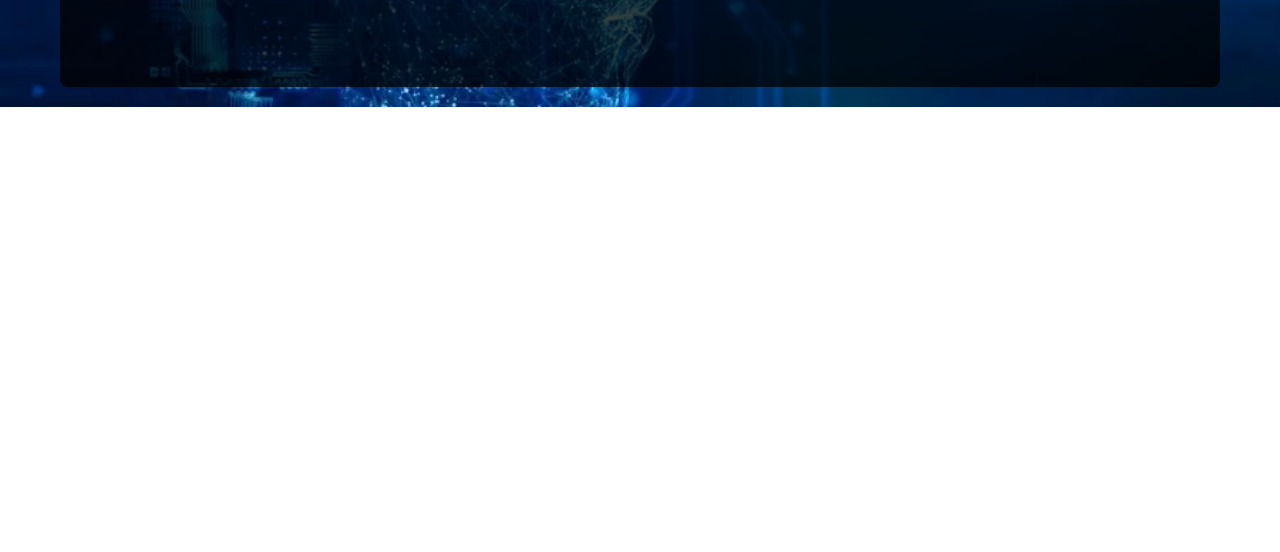
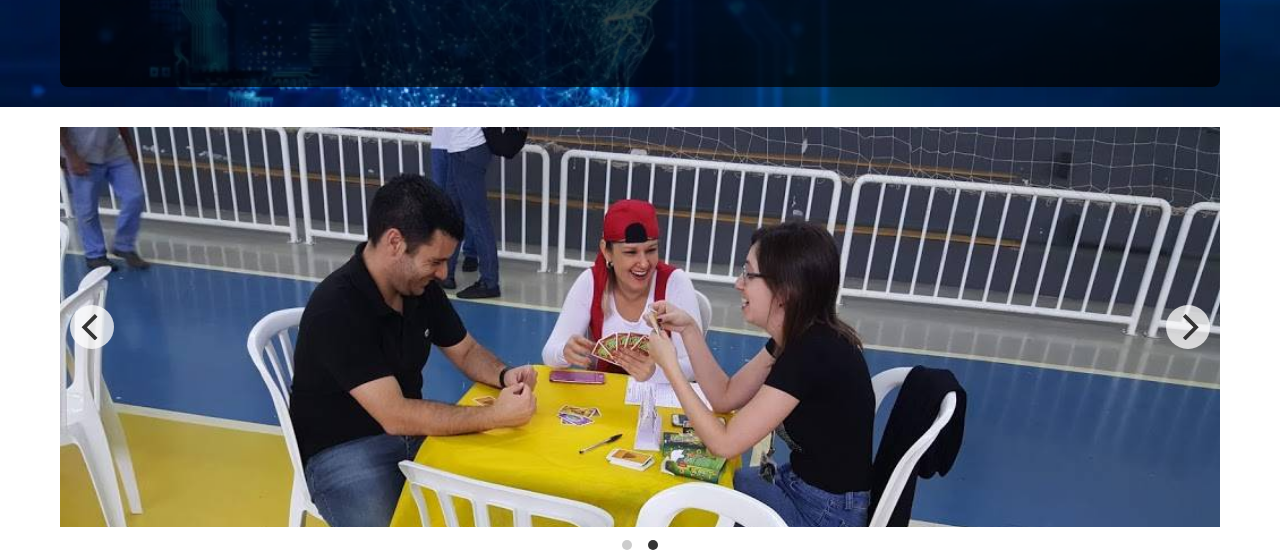
Before and after one commit to Gabrielaprigol/Semanaacademica, a plain HTML site: page index.html in a window 1280 px wide. Shown: the part 450-1002 px from the top of the page. Before the commit the page ends 800 px from the top, so only its background shows below. Drawn offline with nearby package versions, Linux system fonts and the light colour scheme.

Commit message:
carousel

```diff
--- a/estilos.css
+++ b/estilos.css
@@ -98,7 +98,20 @@ header {
     background-repeat: no-repeat;
     background-size: cover;
     background-position: center;
+}
 
+.carousel{
+    height: 400px;
+}
+
+.carousel img {
+    height: 400px;
+    object-fit: cover;
+    object-position: top;
+}
+
+img {
+    width: 100%
 }
 
 .clearfix::before{
--- a/index.html
+++ b/index.html
@@ -5,6 +5,7 @@
     <meta charset="UTF-8">
     <meta name="viewport" content="width=device-width, initial-scale=1.0">
     <link rel="stylesheet" href="estilos.css">
+    <link rel="stylesheet" href="https://unpkg.com/flickity@2/dist/flickity.min.css">
     <title>Semana Acadêmica</title>
 </head>
 
@@ -40,6 +41,16 @@
             </section>
         </main>
     </div>
+    <section>
+        <div class="container clearfix">
+            <div class="carousel"
+                data-flickity='{ "imagesLoaded": true, "percentPosition": false, "freeScroll": true, "wrapAround": true, "autoPlay": true }'>
+                <img src="img/48997509022_4c994a2bac_b_49023822501_o.jpg" alt="">
+                <img src="img/20191031_133248_49023919201_o.jpg" alt="">
+            </div>
+        </div>
+    </section>
+    <script src="https://unpkg.com/flickity@2/dist/flickity.pkgd.min.js"></script>
 </body>
 
 </html>
```
Also changed, not shown: img/20191031_133248_49023919201_o.jpg (added), img/48997509022_4c994a2bac_b_49023822501_o.jpg (added).
